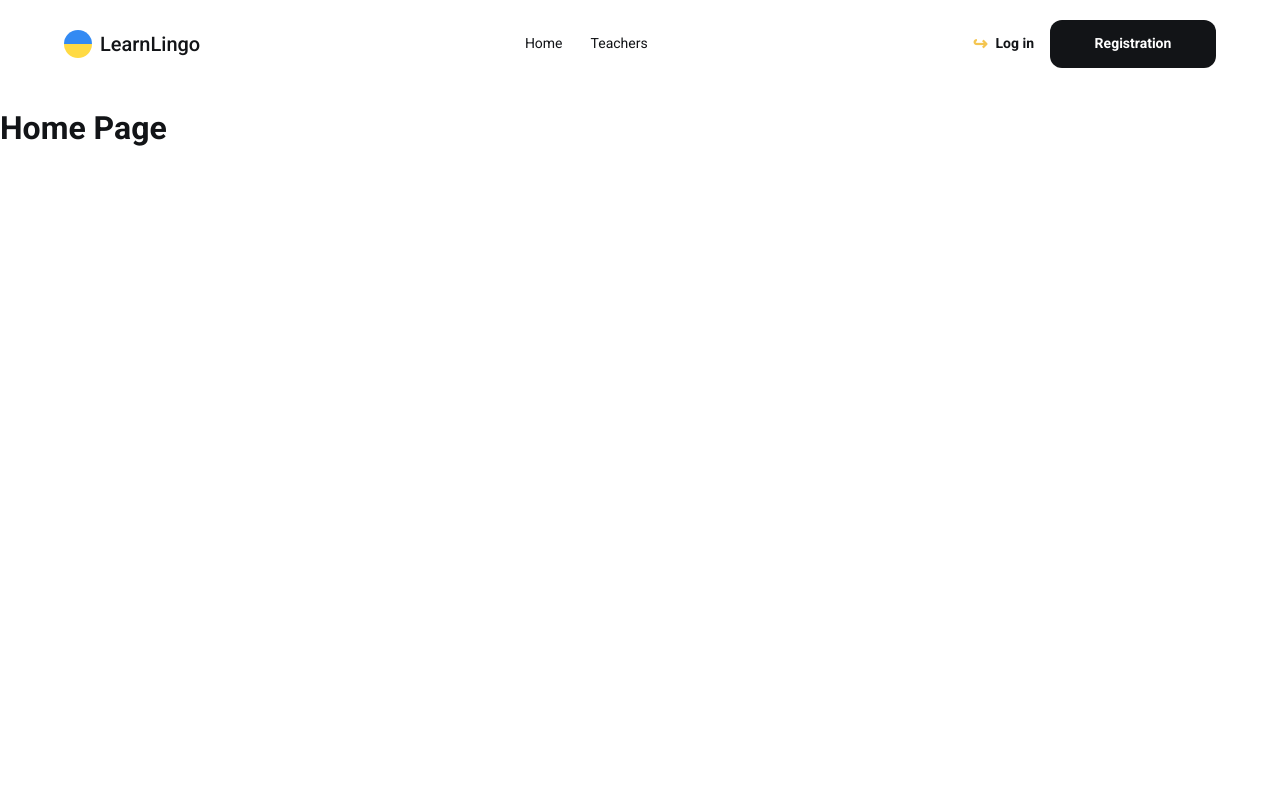
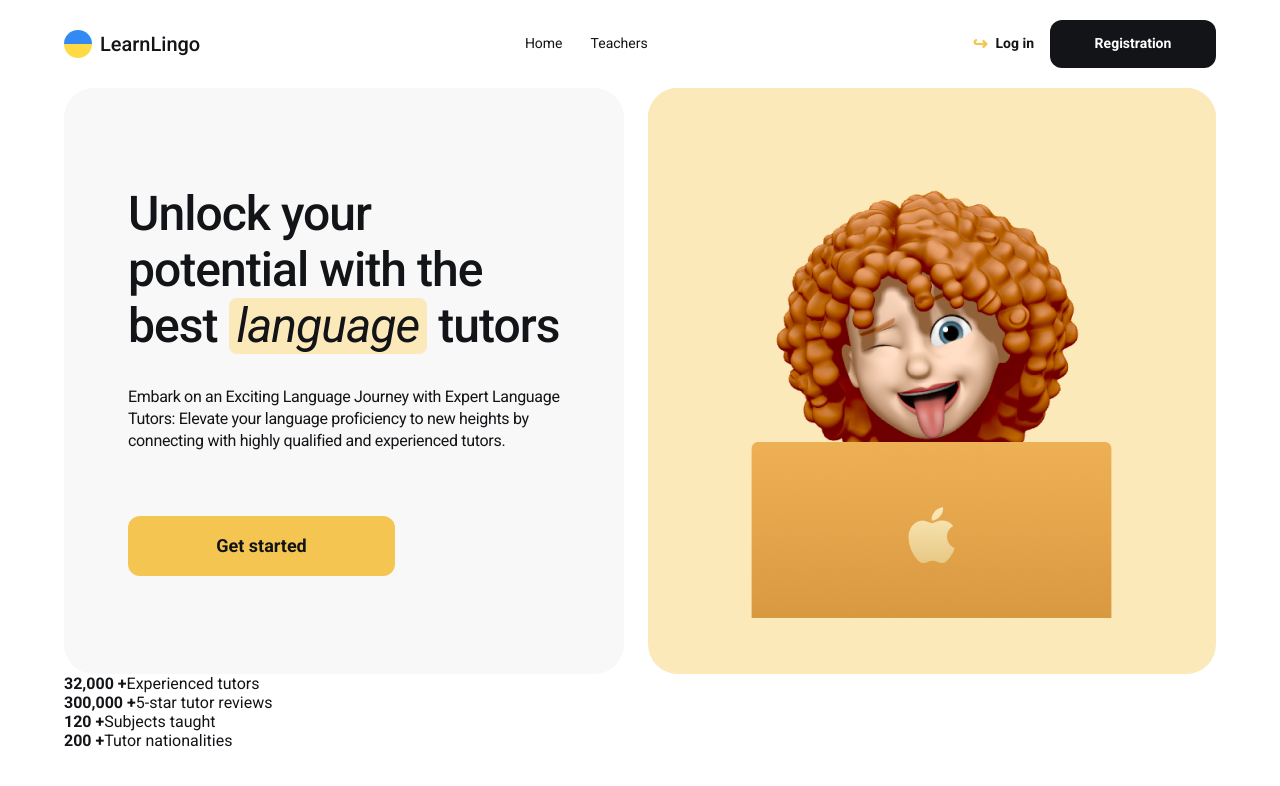
Before and after one commit to Tatiana-Kolomeichuk/LearnLingo, a React (Vite) app: page / in a window 1280 px wide. Shown: the top 786 px of the page. Built offline with nearby package versions, Linux system fonts and the light colour scheme.

Commit message:
update part of home page

```diff
--- /dev/null
+++ b/src/components/Button/Button.module.css
@@ -0,0 +1,69 @@
+.button {
+  display: inline-flex;
+  align-items: center;
+  justify-content: center;
+
+  border: none;
+  border-radius: 12px;
+
+  font-family: inherit;
+  font-weight: 700;
+  line-height: 1.56;
+
+  cursor: pointer;
+
+  transition: background-color 250ms ease, color 250ms ease;
+}
+
+.button:disabled {
+  cursor: not-allowed;
+  opacity: 0.6;
+}
+
+.primary {
+  min-width: 267px;
+  height: 60px;
+  padding: 16px 32px;
+
+  background-color: #f4c550;
+  color: #121417;
+
+  font-size: 18px;
+}
+
+.primary:hover,
+.primary:focus {
+  background-color: #ffdc86;
+}
+
+.dark {
+  min-width: 166px;
+  height: 48px;
+  padding: 14px 39px;
+
+  background-color: #121417;
+  color: #ffffff;
+
+  font-size: 14px;
+  line-height: 1.25;
+}
+
+.dark:hover,
+.dark:focus {
+  background-color: #2f3135;
+}
+
+.text {
+  padding: 0;
+
+  background-color: transparent;
+  color: #121417;
+
+  font-size: 14px;
+  line-height: 1.25;
+}
+
+.text:hover,
+.text:focus {
+  color: #f4c550;
+}
--- /dev/null
+++ b/src/components/Button/Button.tsx
@@ -0,0 +1,28 @@
+import type { ButtonHTMLAttributes, ReactNode } from "react";
+import css from "./Button.module.css";
+
+type ButtonVariant = "primary" | "dark" | "text";
+
+interface ButtonProps extends ButtonHTMLAttributes<HTMLButtonElement> {
+  children: ReactNode;
+  variant?: ButtonVariant;
+}
+
+
+export default function Button({
+  children,
+  variant = "primary",
+  className = "",
+  type = "button",
+  ...props
+}: ButtonProps) {
+  return (
+    <button
+      type={type}
+      className={`${css.button} ${css[variant]} ${className}`}
+      {...props}
+    >
+      {children}
+    </button>
+  );
+}
--- a/src/components/Header/Header.module.css
+++ b/src/components/Header/Header.module.css
@@ -66,28 +66,7 @@
 }
 
 .loginBtn {
-  display: flex;
-  align-items: center;
   gap: 8px;
-
-  padding: 0;
-
-  border: none;
-  background-color: transparent;
-
-  font-size: 14px;
-  font-weight: 700;
-  line-height: 1.25;
-
-  color: #121417;
-  cursor: pointer;
-
-  transition: color 250ms ease;
-}
-
-.loginBtn:hover,
-.loginBtn:focus {
-  color: #f4c550;
 }
 
 .loginIcon {
@@ -95,27 +74,3 @@
   font-size: 18px;
   line-height: 1;
 }
-
-.registerBtn {
-  min-width: 166px;
-  height: 48px;
-  padding: 14px 39px;
-
-  border: none;
-  border-radius: 12px;
-  background-color: #121417;
-
-  font-size: 14px;
-  font-weight: 700;
-  line-height: 1.25;
-
-  color: #ffffff;
-  cursor: pointer;
-
-  transition: background-color 250ms ease;
-}
-
-.registerBtn:hover,
-.registerBtn:focus {
-  background-color: #2f3135;
-}
--- a/src/components/Header/Header.tsx
+++ b/src/components/Header/Header.tsx
@@ -1,5 +1,6 @@
 import { NavLink } from "react-router-dom";
 import css from "./Header.module.css";
+import Button from "../Button/Button";
 
 interface HeaderProps {
   onLoginClick: () => void;
@@ -24,19 +25,15 @@ export default function Header({ onLoginClick, onRegisterClick }: HeaderProps) {
         </NavLink>
       </nav>
 
-      <div className={css.auth}>
-        <button type="button" className={css.loginBtn} onClick={onLoginClick}>
+     <div className={css.auth}>
+        <Button variant="text" onClick={onLoginClick} className={css.loginBtn}>
           <span className={css.loginIcon}>↪</span>
           Log in
-        </button>
+        </Button>
 
-        <button
-          type="button"
-          className={css.registerBtn}
-          onClick={onRegisterClick}
-        >
+        <Button variant="dark" onClick={onRegisterClick}>
           Registration
-        </button>
+        </Button>
       </div>
     </header>
   );
--- /dev/null
+++ b/src/pages/HomePage/HomePage.module.css
@@ -0,0 +1,88 @@
+.home {
+  max-width: 1312px;
+  margin: 0 auto;
+  padding: 0 64px 32px;
+}
+
+.hero {
+  display: grid;
+  grid-template-columns: 1.13fr 0.87fr;
+  gap: 24px;
+}
+
+.heroContent {
+  min-height: 530px;
+  padding: 98px 64px;
+
+  border-radius: 30px;
+  background-color: #f8f8f8;
+}
+
+.title {
+  max-width: 548px;
+  margin: 0 0 32px;
+
+  font-size: 48px;
+  font-weight: 500;
+  line-height: 1.17;
+  letter-spacing: -0.02em;
+
+  color: #121417;
+}
+
+.accent {
+  display: inline-block;
+  padding: 0 8px;
+
+  border-radius: 8px;
+  background-color: #fbe9ba;
+
+  font-style: italic;
+  font-weight: 400;
+}
+
+.text {
+  max-width: 471px;
+  margin: 0 0 64px;
+
+  font-size: 16px;
+  font-weight: 400;
+  line-height: 1.37;
+  letter-spacing: -0.02em;
+
+  color: #121417;
+}
+
+.getStartedLink {
+  display: inline-flex;
+  align-items: center;
+  justify-content: center;
+
+  min-width: 267px;
+  height: 60px;
+  padding: 16px 32px;
+
+  border-radius: 12px;
+
+  font-size: 18px;
+  font-weight: 700;
+  line-height: 1.56;
+
+  color: #121417;
+  background-color: #f4c550;
+  text-decoration: none;
+
+  transition: background-color 250ms ease;
+}
+
+.getStartedLink:hover,
+.getStartedLink:focus {
+  background-color: #ffdc86;
+}
+
+.heroImageBox {
+  min-height: 530px;
+
+  border-radius: 30px;
+  background-color: #fbe9ba;
+}
--- a/src/pages/HomePage/HomePage.tsx
+++ b/src/pages/HomePage/HomePage.tsx
@@ -1,7 +1,57 @@
+import { Link } from "react-router-dom";
+import css from "./HomePage.module.css";
+import heroGirl from "../../assets/hero-girl.png";
+
 export default function HomePage() {
   return (
-    <main>
-      <h1>Home Page</h1>
+    <main className={css.home}>
+      <section className={css.hero}>
+        <div className={css.heroContent}>
+          <h1 className={css.title}>
+            Unlock your potential with the best{" "}
+            <span className={css.accent}>language</span> tutors
+          </h1>
+
+          <p className={css.text}>
+            Embark on an Exciting Language Journey with Expert Language Tutors:
+            Elevate your language proficiency to new heights by connecting with
+            highly qualified and experienced tutors.
+          </p>
+
+          <Link to="/teachers" className={css.getStartedLink}>
+            Get started
+          </Link>
+        </div>
+
+        <div className={css.heroImageBox}>
+          <img
+            className={css.heroImage}
+            src={heroGirl}
+            alt="Language tutor with laptop"
+          />
+        </div>
+      </section>
+      <section className={css.stats}>
+        <div className={css.statItem}>
+          <strong>32,000 +</strong>
+          <span>Experienced tutors</span>
+        </div>
+
+        <div className={css.statItem}>
+          <strong>300,000 +</strong>
+          <span>5-star tutor reviews</span>
+        </div>
+
+        <div className={css.statItem}>
+          <strong>120 +</strong>
+          <span>Subjects taught</span>
+        </div>
+
+        <div className={css.statItem}>
+          <strong>200 +</strong>
+          <span>Tutor nationalities</span>
+        </div>
+      </section>
     </main>
   );
 }
```
Also changed, not shown: src/assets/hero-girl.png (added).
